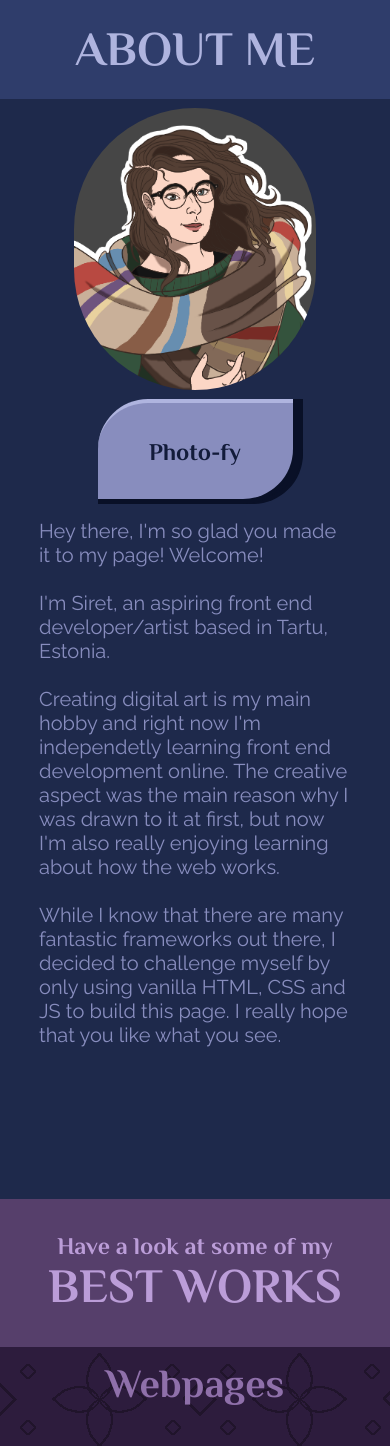
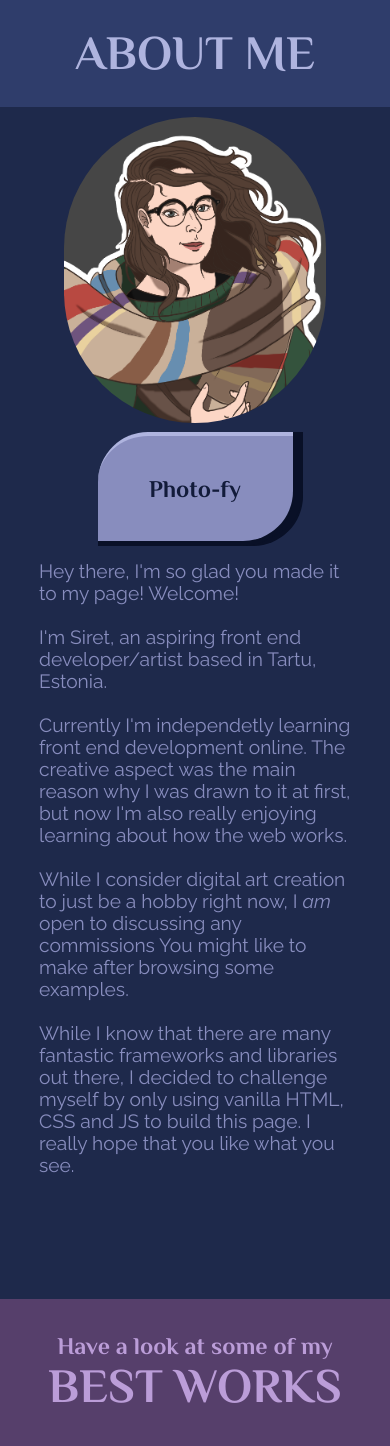
Before and after one commit to sireteller/portfolio-site, a PHP site: page / in a window 390 px wide. Shown: the part 721-2167 px from the top of the page. Run offline with PHP 8.4, Linux system fonts and the light colour scheme; some libraries are stand-ins or nearby versions.

Commit message:
minor tweaks to about me section

```diff
--- a/index.php
+++ b/index.php
@@ -95,10 +95,13 @@
 
                 I'm Siret, an aspiring front end developer/artist based in Tartu, Estonia. <br><br>
 
-                Creating digital art is my main hobby and right now I'm independetly learning front end development online.
+                Currently I'm independetly learning front end development online.
                 The creative aspect was the main reason why I was drawn to it at first, but now I'm also really enjoying learning about how the web works. <br><br>
 
-                While I know that there are many fantastic frameworks out there,
+                While I consider digital art creation to just be a hobby right now,
+                I <em>am</em> open to discussing any commissions You might like to make after browsing some examples.<br><br>
+
+                While I know that there are many fantastic frameworks and libraries out there,
                 I decided to challenge myself by only using vanilla HTML, CSS and JS to build this page.
                 I really hope that you like what you see.
             </p>
--- a/resources/css/styles.css
+++ b/resources/css/styles.css
@@ -256,6 +256,7 @@ nav a:active {
     display: grid;
     grid-template: repeat(10, 1fr) / repeat(2, 1fr);
     background-color: #1e294b;
+    height: 1000px;
 }
 
 .about-me .background-pattern {
@@ -805,8 +806,9 @@ footer {
         width: 100%;
     }
 
-    .about-me {
-        height: 1000px;
+    .blurb {
+        font-size: 1.2rem;
+        margin-left: 20px;
     }
 
     .best-works {
@@ -1056,11 +1058,11 @@ footer {
     }
 
     .about-me {
-        height: 1200px;
+        height: 1300px;
     }
 
     .blurb {
-        font-size: 1.25rem;
+        font-size: 1.2rem;
     }
 
     .best-works h4 {
@@ -1078,6 +1080,6 @@ footer {
 
 @media only screen and (max-width: 320px) {
     .blurb {
-        font-size: 1.2rem;
+        font-size: 1.15rem;
     }
 }
```
